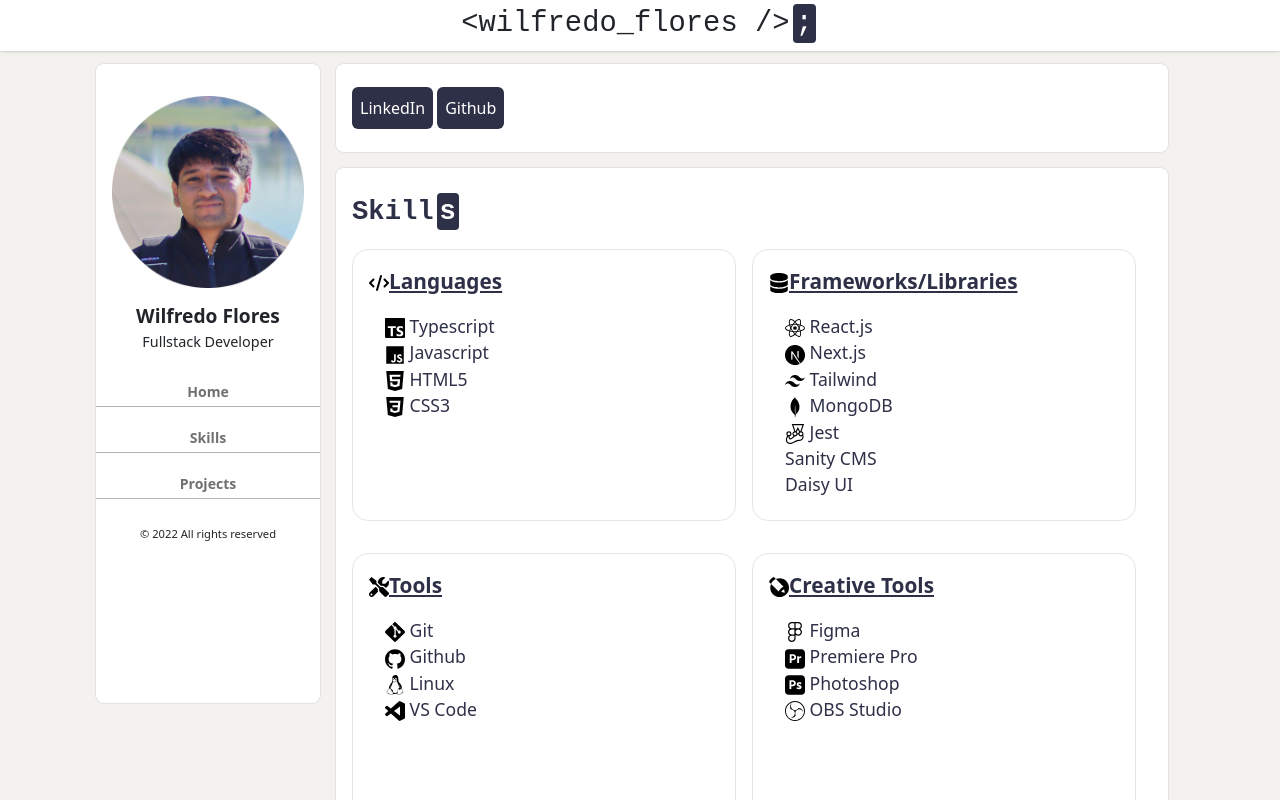
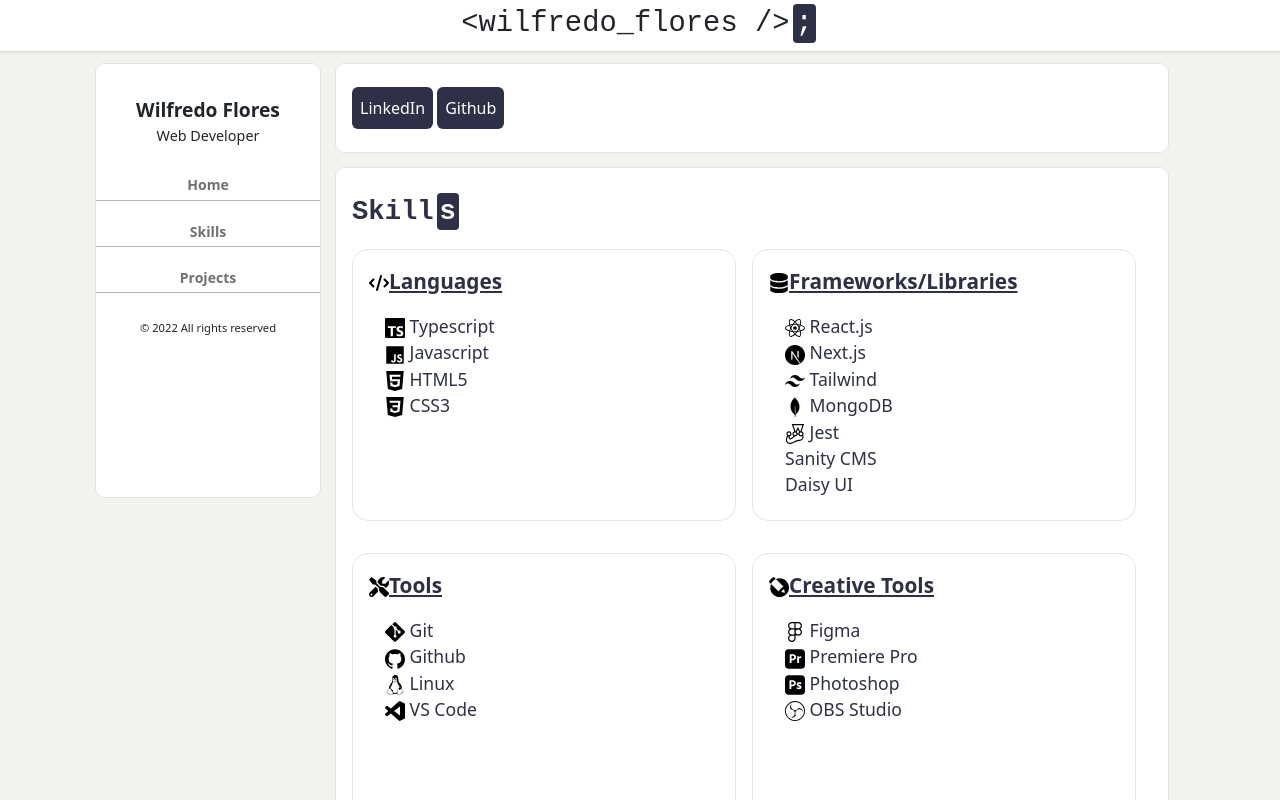
Before and after one commit to wflore19/TOP-portfolio, a React (Create React App) app: page / in a window 1280 px wide. Built offline with nearby package versions, Linux system fonts and the light colour scheme.

Commit message:
Fix profile picture

```diff
--- a/src/components/Profile/Profile.tsx
+++ b/src/components/Profile/Profile.tsx
@@ -1,15 +1,15 @@
-import './profile.css';
-import pp from './profile-picture.png';
-import NavBar from '../NavBar/NavBar'
+import "./profile.css";
+import pp from "./profile-picture.png";
+import NavBar from "../NavBar/NavBar";
 
 export default function Profile() {
-  return (
-    <div id="profile">
-      <img src={pp} alt="wilfredo" />
-      <div className="name">Wilfredo Flores</div>
-      <div className='title'>Fullstack Developer</div>
-      <NavBar />
-      <div className='cr'>© 2022 All rights reserved</div>
-    </div>
-  )
+	return (
+		<div id="profile">
+			{/* <img src={pp} alt="wilfredo" /> */}
+			<div className="name">Wilfredo Flores</div>
+			<div className="title">Web Developer</div>
+			<NavBar />
+			<div className="cr">© 2022 All rights reserved</div>
+		</div>
+	);
 }
```
